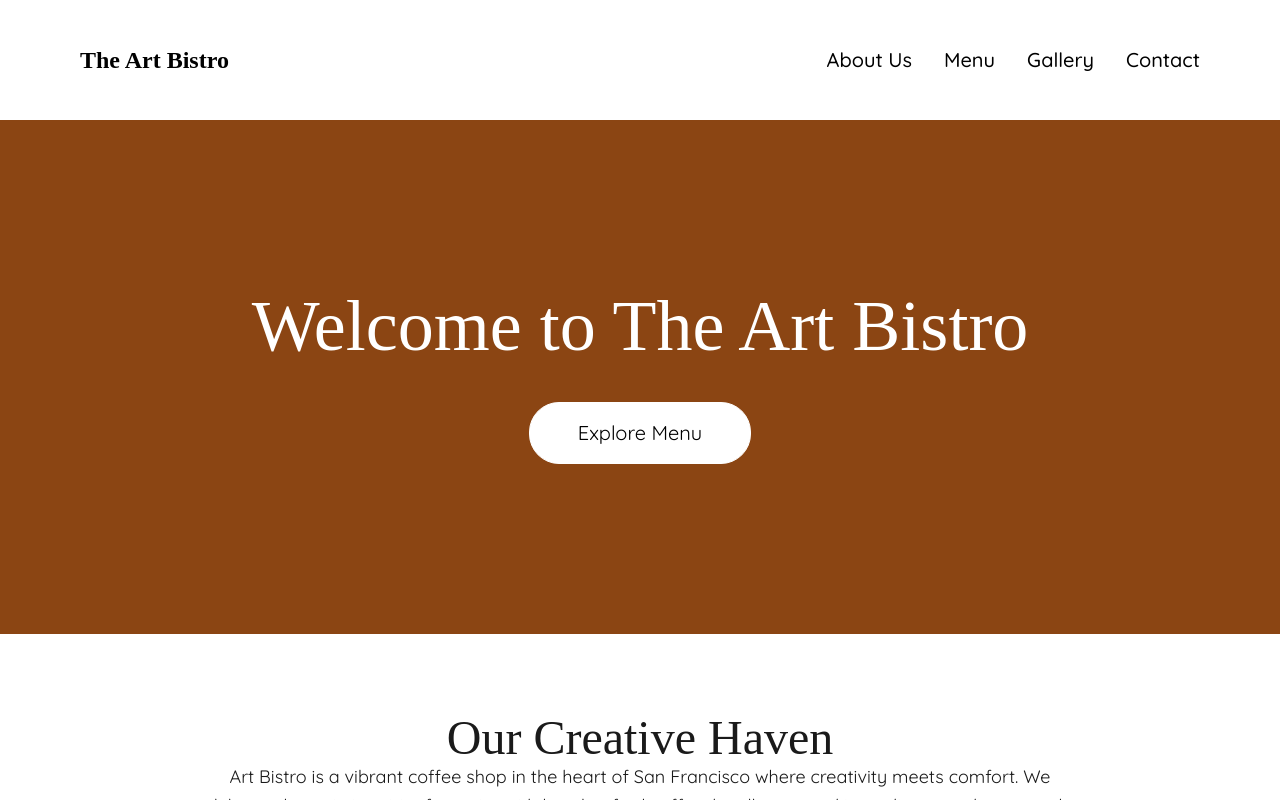
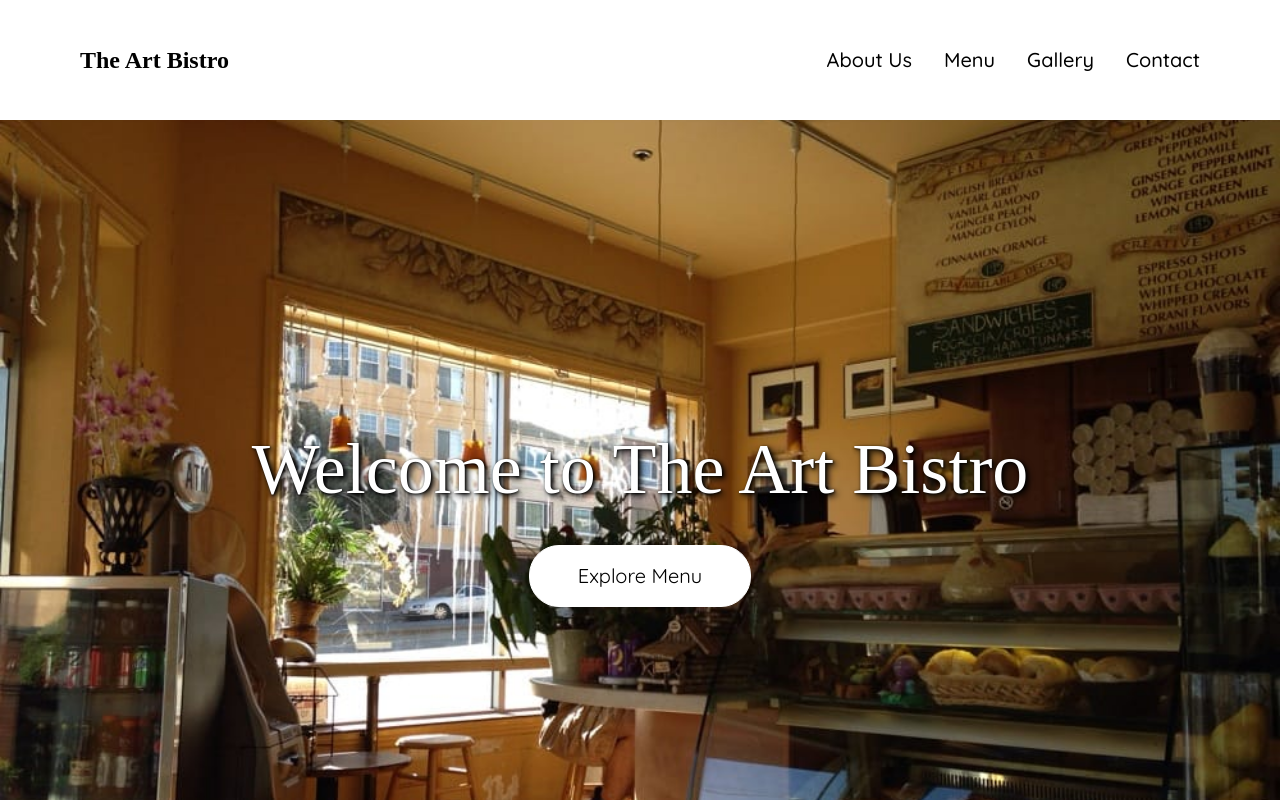
Before and after one commit to kazvisk/Final-Art-Bistro, a React (Create React App) app: page / in a window 1280 px wide. Shown: the top 800 px of the page. Built offline with nearby package versions, Linux system fonts and the light colour scheme; a web font is replaced by a local one.

Commit message:
Improve hero section text readability with enhanced overlay and text shadows

```diff
--- a/src/App.tsx
+++ b/src/App.tsx
@@ -22,13 +22,17 @@ function App() {
 
         {/* Hero Section */}
         <div className="relative w-full overflow-hidden" style={{
-          height: '514px',
-          backgroundColor: '#8B4513'
+          height: '100vh',
+          backgroundColor: '#2D1810',
+          backgroundImage: 'url(/coffee-hero.jpg)',
+          backgroundSize: '100% auto',
+          backgroundPosition: 'center',
+          backgroundRepeat: 'no-repeat'
         }}>
-          <div className="absolute inset-0 bg-black bg-opacity-40"></div>
+          <div className="absolute inset-0 bg-black bg-opacity-75"></div>
           <div className="relative z-10 w-full h-full flex justify-center items-center px-20">
             <div className="text-center">
-              <div className="text-color-white-solid text-7xl font-normal font-Ovo" style={{marginBottom: '2.5rem'}}>
+              <div className="text-color-white-solid text-7xl font-normal font-Ovo" style={{marginBottom: '2.5rem', textShadow: '3px 3px 6px rgba(0,0,0,1), 1px 1px 3px rgba(0,0,0,1)'}}>
                 Welcome to The Art Bistro
               </div>
               <div className="btn btn-white px-12 py-4">
```
Also changed, not shown: public/coffee-hero.jpg.
